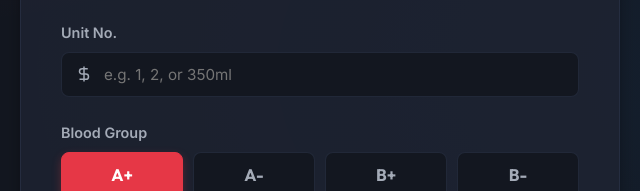
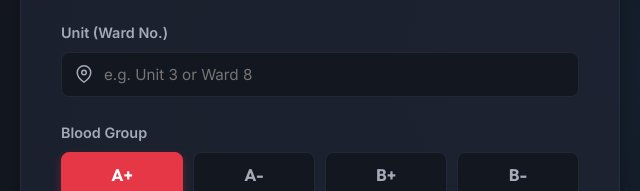
Before and after one commit to alby2233/blood-donation-hub, a website: page public/index.html in a window 1280 px wide. Both pictures are taken after a click on the button "Register Donor". Shown: the part 571-762 px from the top of the page, 320-960 px from the left. Drawn offline with Linux system fonts and the light colour scheme; no server answers.

Commit message:
Update Unit No to mean geographical Unit/Ward in labels, icons, and placeholders

```diff
--- a/public/app.js
+++ b/public/app.js
@@ -369,9 +369,9 @@ function renderDonorsGrid() {
         ${donor.unitNo ? `
           <p style="margin-top: 6px;">
             <svg class="phone-icon" viewBox="0 0 24 24" fill="none" stroke="currentColor" stroke-width="2">
-              <path d="M12 2v20M17 5H9.5a3.5 3.5 0 0 0 0 7h5a3.5 3.5 0 0 1 0 7H6"/>
+              <path d="M21 10c0 7-9 13-9 13s-9-6-9-13a9 9 0 0 1 18 0z"/><circle cx="12" cy="10" r="3"/>
             </svg>
-            Unit No: <strong>${escapeHtml(donor.unitNo)}</strong>
+            Unit: <strong>${escapeHtml(donor.unitNo)}</strong>
           </p>
         ` : ''}
       </div>
@@ -432,7 +432,7 @@ function renderManageTable(searchQuery = '') {
       </td>
       <td class="donor-name" data-label="Donor Name">${escapeHtml(donor.name)}</td>
       <td class="phone-cell" data-label="Phone">${escapeHtml(donor.phone)}</td>
-      <td data-label="Unit No.">${escapeHtml(donor.unitNo || '-')}</td>
+      <td data-label="Unit">${escapeHtml(donor.unitNo || '-')}</td>
       <td data-label="Eligibility Status">
         <span class="status-badge ${eligibility.eligible ? 'eligible' : 'resting'}">
           ${eligibility.text}
--- a/public/index.html
+++ b/public/index.html
@@ -167,10 +167,10 @@
           </div>
 
           <div class="form-group">
-            <label for="reg-unit">Unit No.</label>
+            <label for="reg-unit">Unit (Ward No.)</label>
             <div class="input-wrapper">
-              <svg class="input-icon" viewBox="0 0 24 24" fill="none" stroke="currentColor" stroke-width="2"><path d="M12 2v20M17 5H9.5a3.5 3.5 0 0 0 0 7h5a3.5 3.5 0 0 1 0 7H6"/></svg>
-              <input type="text" id="reg-unit" placeholder="e.g. 1, 2, or 350ml">
+              <svg class="input-icon" viewBox="0 0 24 24" fill="none" stroke="currentColor" stroke-width="2"><path d="M21 10c0 7-9 13-9 13s-9-6-9-13a9 9 0 0 1 18 0z"/><circle cx="12" cy="10" r="3"/></svg>
+              <input type="text" id="reg-unit" placeholder="e.g. Unit 3 or Ward 8">
             </div>
           </div>
 
@@ -244,7 +244,7 @@
                 <th>Blood</th>
                 <th>Donor Name</th>
                 <th>Phone</th>
-                <th>Unit No.</th>
+                <th>Unit</th>
                 <th>Eligibility Status</th>
                 <th class="actions-col">Actions</th>
               </tr>
@@ -288,10 +288,10 @@
         </div>
 
         <div class="form-group">
-          <label for="edit-unit">Unit No.</label>
+          <label for="edit-unit">Unit (Ward No.)</label>
           <div class="input-wrapper">
-            <svg class="input-icon" viewBox="0 0 24 24" fill="none" stroke="currentColor" stroke-width="2"><path d="M12 2v20M17 5H9.5a3.5 3.5 0 0 0 0 7h5a3.5 3.5 0 0 1 0 7H6"/></svg>
-            <input type="text" id="edit-unit" placeholder="e.g. 1, 2, or 350ml">
+            <svg class="input-icon" viewBox="0 0 24 24" fill="none" stroke="currentColor" stroke-width="2"><path d="M21 10c0 7-9 13-9 13s-9-6-9-13a9 9 0 0 1 18 0z"/><circle cx="12" cy="10" r="3"/></svg>
+            <input type="text" id="edit-unit" placeholder="e.g. Unit 3 or Ward 8">
           </div>
         </div>
 
```
